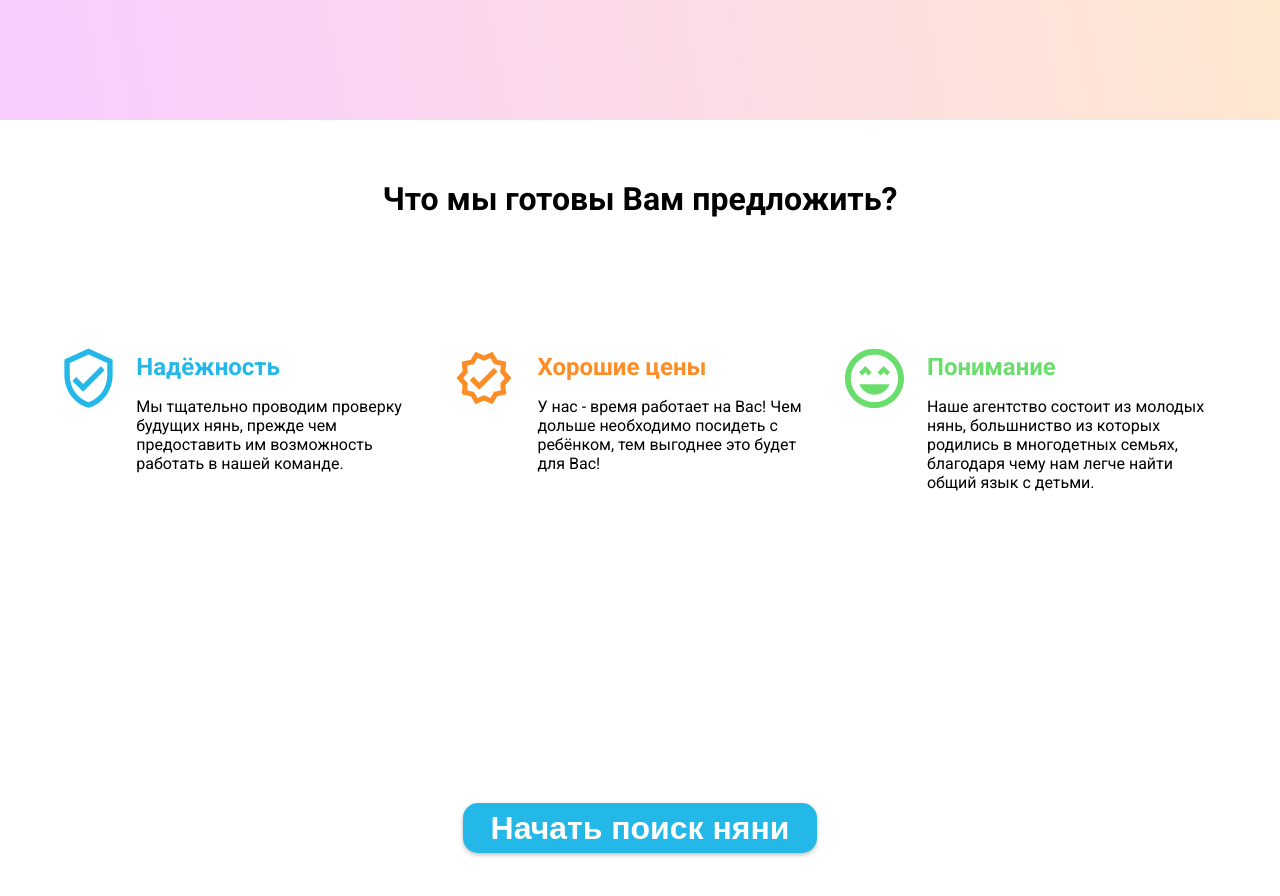
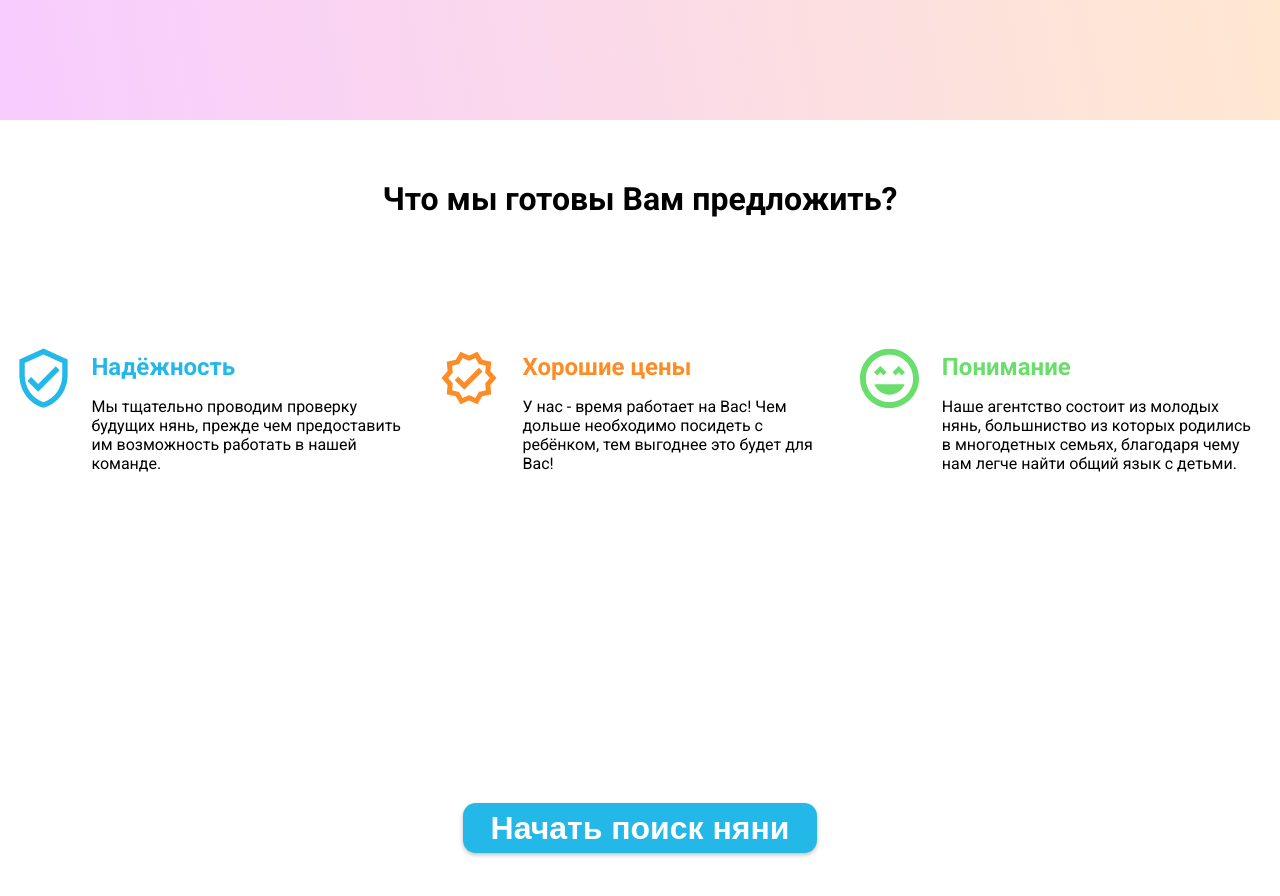
Before and after one commit to alinamarkov/young-family, a React (Create React App) app: page / in a window 1280 px wide. Shown: the part 680-1576 px from the top of the page. Built offline with nearby package versions, Linux system fonts and the light colour scheme.

Commit message:
Create block-2 components

```diff
--- a/src/components/block-2/index.js
+++ b/src/components/block-2/index.js
@@ -56,7 +56,7 @@ function Block2() {
         text="Начать поиск няни"
         active={true}
         backgroundColor="#23B8E8"
-        borderRadius="15px"
+        borderRadius="1vw"
         fontColor="#fff"
         verticalPadding="1.2vw"
         boxShadow="0px 0.1vw 0.4vw #00000040"
--- a/src/components/block-2/index.module.css
+++ b/src/components/block-2/index.module.css
@@ -4,8 +4,7 @@
   justify-content: space-around;
   align-items: center;
   margin: 0 auto;
-  width: 90%;
-  max-width: 1440px;
+  width: 100%;
   height: 100vh;
   background: #ffffff;
 }
@@ -23,6 +22,7 @@
 
 .properties {
   height: 40%;
+  width: 97%;
   display: grid;
   grid-template-columns: 1fr 1fr 1fr;
   grid-column-gap: 1.5vw;
```
